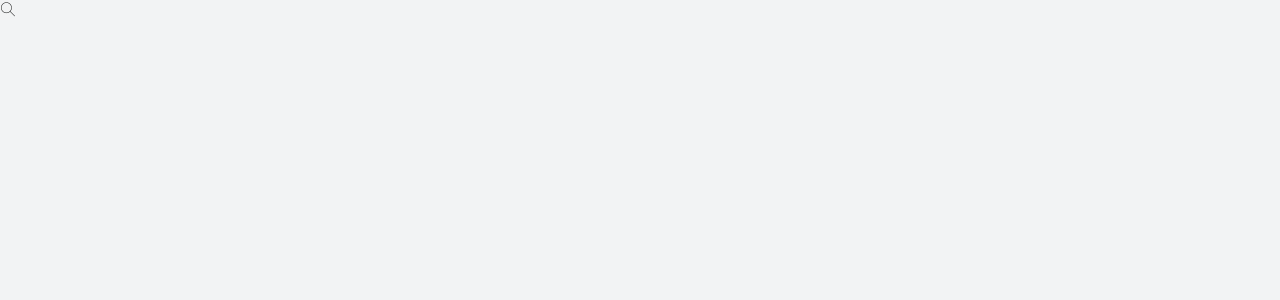
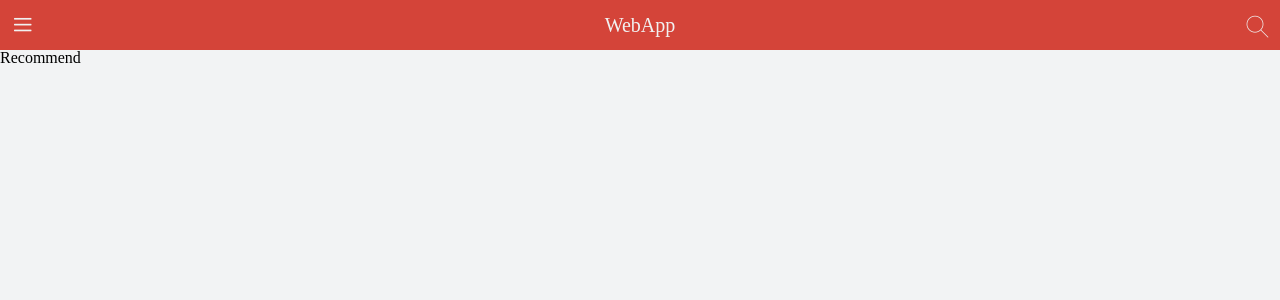
Before and after one commit to lianglei777/leon-try-react, a React (Create React App) app: page /#/recommend in a window 1280 px wide. Shown: the top 300 px of the page. Built offline with nearby package versions, Linux system fonts and the light colour scheme.

Commit message:
添加路由组件和主干界面，样式

```diff
--- a/package.json
+++ b/package.json
@@ -10,8 +10,13 @@
     "@types/node": "^12.12.36",
     "@types/react": "^16.9.34",
     "@types/react-dom": "^16.9.6",
+    "@types/react-router-config": "^5.0.1",
+    "@types/react-router-dom": "^5.1.4",
     "react": "^16.13.1",
     "react-dom": "^16.13.1",
+    "react-router": "^5.1.2",
+    "react-router-config": "^5.1.1",
+    "react-router-dom": "^5.1.2",
     "react-scripts": "3.4.1",
     "styled-components": "^5.1.0",
     "typescript": "^3.7.5"
--- a/src/App.tsx
+++ b/src/App.tsx
@@ -2,14 +2,17 @@
 import { GlobalStyle } from  './style'
 import { IconStyle } from './assets/iconfont/iconfont';
 
+import { renderRoutes } from 'react-router-config';//renderRoutes 读取路由配置转化为 Route 标签
+import routes from './routes/index.js';
+import { HashRouter } from 'react-router-dom';
+
 function App() {
   return (
-    <div className="App">
+    <HashRouter>
       <GlobalStyle></GlobalStyle>
       <IconStyle></IconStyle>
-      <i className="iconfont">&#xe62b;</i>
-
-    </div>
+      { renderRoutes (routes) }
+    </HashRouter>
   );
 }
 
--- /dev/null
+++ b/src/application/Home/index.tsx
@@ -0,0 +1,20 @@
+import React from 'react';
+import { renderRoutes } from "react-router-config";
+import { Top } from './style';
+
+function Home (props: any) {
+  const { route } = props;
+
+  return (
+    <div>
+      <Top>
+        <span className="iconfont menu">&#xe65c;</span>
+        <span className="title">WebApp</span>
+        <span className="iconfont search">&#xe62b;</span>
+      </Top>
+      { renderRoutes (route.routes) }
+    </div>
+  )
+}
+
+export default React.memo (Home);
--- /dev/null
+++ b/src/application/Home/style.js
@@ -0,0 +1,48 @@
+import styled from 'styled-components';
+import style from '../../assets/global-style';
+
+export const Top = styled.div`
+  display: flex;
+  flex-direction: row;
+  justify-content: space-between;
+  padding: 5px 10px;
+  background: ${style["theme-color"]};
+  &>span {
+    line-height: 40px;
+    color: #f1f1f1;
+    font-size: 20px;
+    &.iconfont {
+      font-size: 25px;
+    }
+  }
+`;
+
+export const Tab = styled.div`
+  height: 44px;
+  display: flex;
+  flex-direction: row;
+  justify-content: space-around;
+  background: ${style["theme-color"]};
+  a{
+    flex: 1;
+    padding: 2px 0;
+    font-size: 14px;
+    color: #e4e4e4;
+    &.selected{
+      span{
+        padding: 3px 0;
+        font-weight: 700;
+        color: #f1f1f1;
+        border-bottom: 2px solid #f1f1f1;
+      }
+    }
+  }
+`;
+
+export const TabItem = styled.div`
+  height: 100%;
+  display: flex;
+  flex-direction: row;
+  justify-content: center;
+  align-items: center;
+`;
--- /dev/null
+++ b/src/application/Rank/index.js
@@ -0,0 +1,15 @@
+import React from 'react';
+import { renderRoutes } from "react-router-config";
+
+function Rank (props) {
+  const { route } = props;
+
+  return (
+    <div>
+      <div>Rank</div>
+      { renderRoutes (route.routes) }
+    </div>
+  )
+}
+
+export default React.memo (Rank);
--- /dev/null
+++ b/src/application/Recommend/index.js
@@ -0,0 +1,15 @@
+import React from 'react';
+import { renderRoutes } from "react-router-config";
+
+function Recommend (props) {
+  const { route } = props;
+
+  return (
+    <div>
+      <div>Recommend</div>
+      { renderRoutes (route.routes) }
+    </div>
+  )
+}
+
+export default React.memo (Recommend);
--- /dev/null
+++ b/src/application/Singers/index.js
@@ -0,0 +1,15 @@
+import React from 'react';
+import { renderRoutes } from "react-router-config";
+
+function Singers (props) {
+  const { route } = props;
+
+  return (
+    <div>
+      <div>Singers</div>
+      { renderRoutes (route.routes) }
+    </div>
+  )
+}
+
+export default React.memo (Singers);
--- /dev/null
+++ b/src/assets/global-style.js
@@ -0,0 +1,38 @@
+const extendClick = () => {
+    return `
+      position: relative;
+      &:before{
+        content: '';
+        position: absolute;
+        top: -10px; bottom: -10px; left: -10px; right: -10px;
+      };
+    `;
+  };
+
+  const noWrap = () => {
+    return `
+      text-overflow: ellipsis;
+      overflow: hidden;
+      white-space: nowrap;
+    `;
+  };
+
+  export default {
+    "theme-color": "#d44439",
+    "theme-color-shadow": "rgba(212, 68, 57, .5)",
+    "font-color-light": "#f1f1f1",
+    "font-color-desc": "#2E3030",
+    "font-color-desc-v2": "#bba8a8", //略淡
+    "font-size-ss": "10px",
+    "font-size-s": "12px",
+    "font-size-m": "14px",
+    "font-size-l": "16px",
+    "font-size-ll": "18px",
+    "border-color": "#e4e4e4",
+    "background-color": "#f2f3f4",
+    "background-color-shadow": "rgba(0, 0, 0, 0.3)",
+    "highlight-background-color": "#fff",
+    "official-red": "#E82001",
+    extendClick,
+    noWrap
+  };
--- /dev/null
+++ b/src/routes/index.js
@@ -0,0 +1,34 @@
+import React from 'react';
+import { Redirect } from "react-router-dom";
+import Home from '../application/Home';
+import Recommend from '../application/Recommend';
+import Singers from '../application/Singers';
+import Rank from '../application/Rank';
+
+export default [
+  {
+    path: "/",
+    component: Home,
+    routes: [
+      {
+        path: "/",
+        exact: true,
+        render: () => (
+          <Redirect to={"/recommend"}/>
+        )
+      },
+      {
+        path: "/recommend",
+        component: Recommend
+      },
+      {
+        path: "/singers",
+        component: Singers
+      },
+      {
+        path: "/rank",
+        component: Rank
+      }
+    ]
+  }
+]
```
